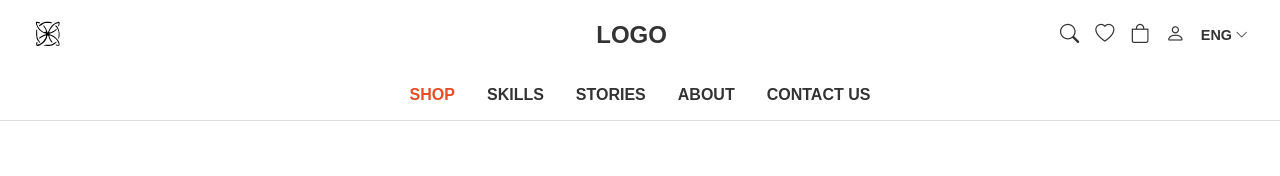
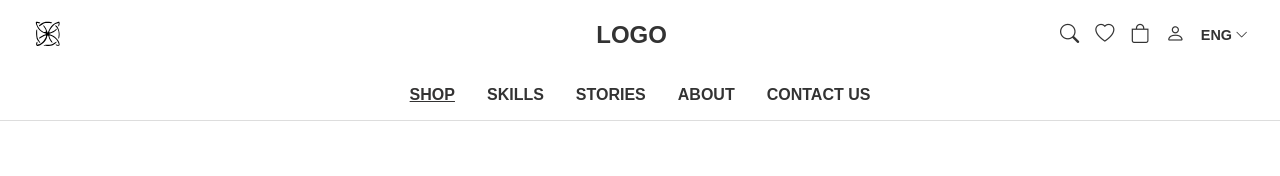
Before and after one commit to Vishal-Kumar-Singh-18/Appscrip-task-vishal-kumar-singh, a Next.js app: page / in a window 1280 px wide. In both pictures the pointer is over the link "SHOP". Shown: the top 176 px of the page. Built offline with nearby package versions, Linux system fonts and the light colour scheme; no server answers.

Commit message:
Add Updates

```diff
--- a/src/components/Navbar.module.css
+++ b/src/components/Navbar.module.css
@@ -97,7 +97,10 @@
 }
 
 .navLinks ul li a:hover {
-  color: #e44d26;
+    background-color: rgba(255, 255, 255, 0.1);
+    color: #343333;
+    text-decoration: underline;
+    transition: background-color 0.3s ease, color 0.3s ease, text-decoration 0.3s ease;
 }
 
 /* Flyout Menu for Mobile */
```
